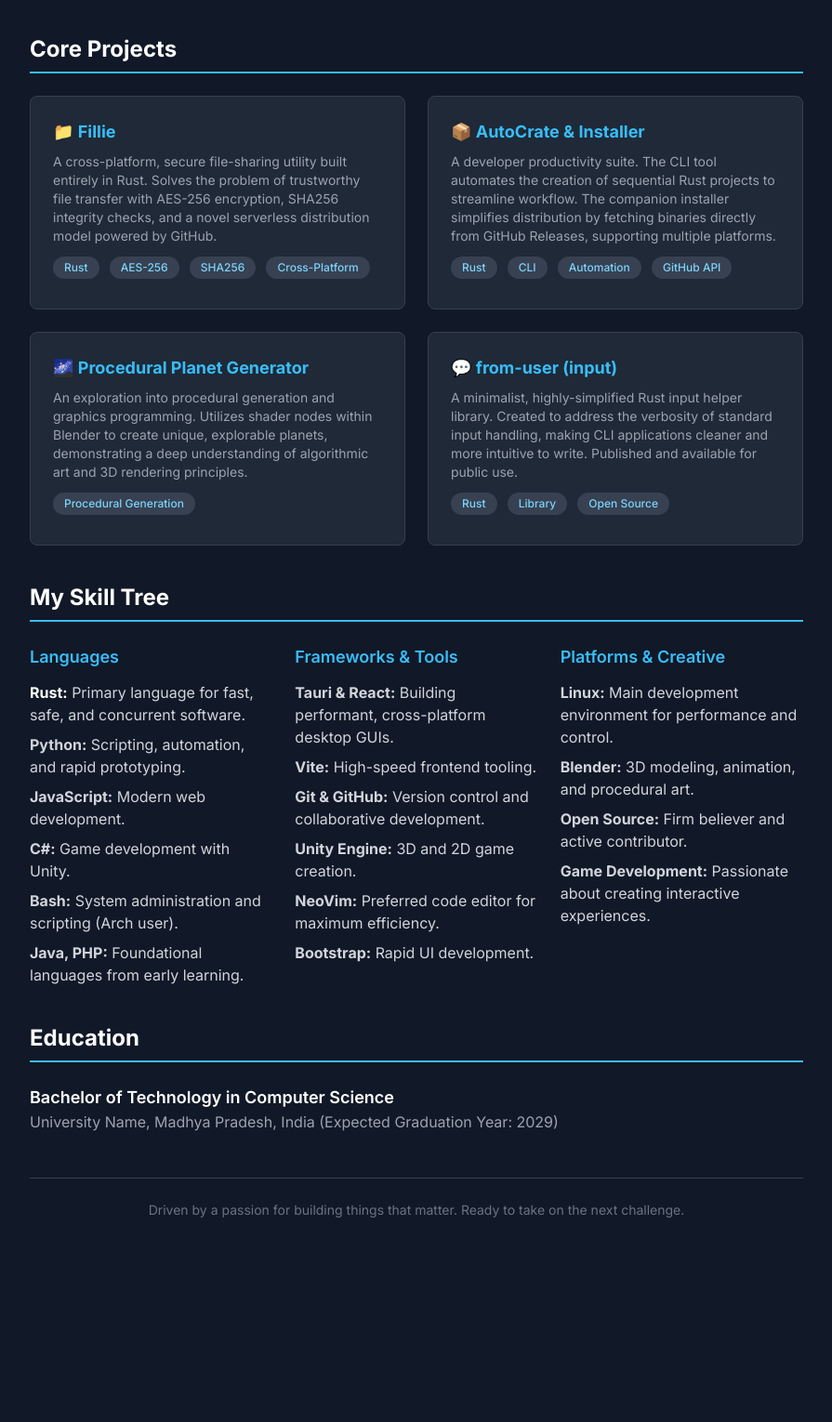
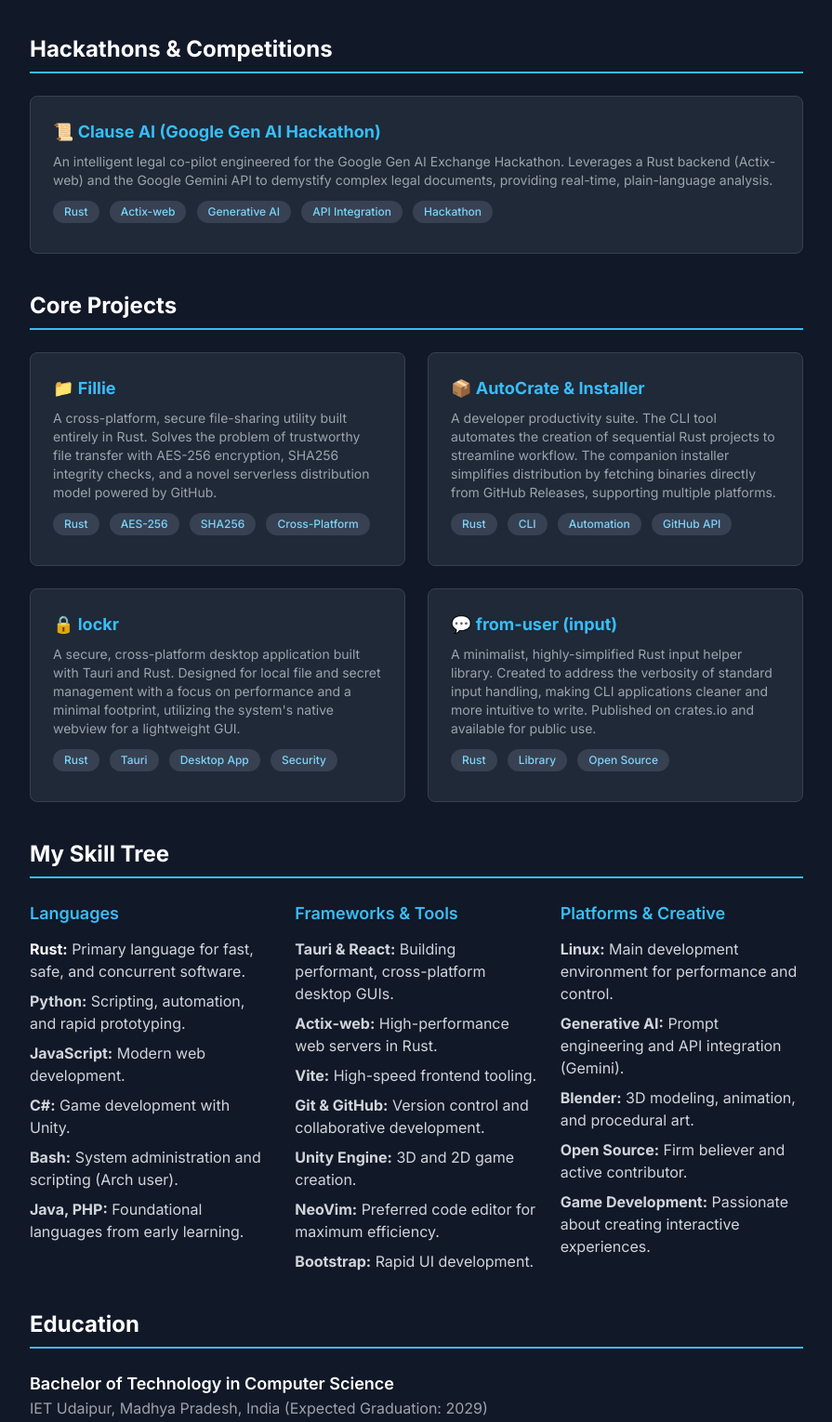
Before and after one commit to SharmaDevanshu089/sharmadevanshu089.github.io, a plain HTML site: page index.html in a window 1280 px wide. Shown: the part 439-1969 px from the top of the page at 93% size, without its empty margins (192-1087 px from the left). Before the commit the page ends 1783 px from the top, so only its background shows below. Drawn offline with nearby package versions, Linux system fonts and the light colour scheme.

Commit message:
Update for Clause Ai

```diff
--- a/index.html
+++ b/index.html
@@ -23,7 +23,6 @@
 <body class="bg-gray-900 text-gray-200">
     <div class="container mx-auto p-4 sm:p-6 lg:p-8 max-w-4xl">
 
-        <!-- Header Section -->
         <header class="flex flex-col sm:flex-row items-center justify-between mb-8">
             <div class="text-center sm:text-left mb-4 sm:mb-0">
                 <h1 class="text-4xl lg:text-5xl font-extrabold text-white">Devanshu Sharma</h1>
@@ -53,18 +52,30 @@
             </div>
         </header>
 
-        <!-- Profile Summary -->
         <section class="mb-10">
             <p class="text-base text-gray-300 leading-relaxed">
                 Self-taught and relentlessly driven, I am a developer forged in the crucible of curiosity and practical application. My journey, which began during the 2020 lockdown, is defined by a commitment to building high-quality, efficient software that solves tangible, real-world problems. I don't just write code; I architect robust solutions, specializing in the performance and safety of <strong class="text-sky-400 font-bold">Rust</strong>. I thrive on complex challenges and am on an unwavering mission to achieve 10x developer proficiency through impactful, project-based learning and significant contributions to the open-source community.
             </p>
         </section>
 
-        <!-- Projects Section -->
+        <section class="mb-10">
+            <h3 class="text-2xl font-bold text-white pb-2 mb-6 section-title">Hackathons & Competitions</h3>
+            <div class="bg-gray-800 p-6 rounded-lg border border-gray-700 hover:border-sky-500 transition-all duration-300">
+                <h4 class="text-lg font-bold text-sky-400">📜 <a href="https://github.com/SharmaDevanshu089/Clause-AI" target="_blank" rel="noopener noreferrer" class="hover:underline">Clause AI (Google Gen AI Hackathon)</a></h4>
+                <p class="text-gray-400 mt-2 text-sm">An intelligent legal co-pilot engineered for the Google Gen AI Exchange Hackathon. Leverages a Rust backend (Actix-web) and the Google Gemini API to demystify complex legal documents, providing real-time, plain-language analysis.</p>
+                <div class="mt-3 text-xs font-medium">
+                    <span class="inline-block bg-gray-700 text-sky-300 rounded-full px-3 py-1 mr-2 mb-2">Rust</span>
+                    <span class="inline-block bg-gray-700 text-sky-300 rounded-full px-3 py-1 mr-2 mb-2">Actix-web</span>
+                    <span class="inline-block bg-gray-700 text-sky-300 rounded-full px-3 py-1 mr-2 mb-2">Generative AI</span>
+                    <span class="inline-block bg-gray-700 text-sky-300 rounded-full px-3 py-1 mr-2 mb-2">API Integration</span>
+                    <span class="inline-block bg-gray-700 text-sky-300 rounded-full px-3 py-1 mr-2 mb-2">Hackathon</span>
+                </div>
+            </div>
+        </section>
+
         <section class="mb-10">
             <h3 class="text-2xl font-bold text-white pb-2 mb-6 section-title">Core Projects</h3>
             <div class="grid grid-cols-1 md:grid-cols-2 gap-6">
-                <!-- Fillie -->
                 <div class="bg-gray-800 p-6 rounded-lg border border-gray-700 hover:border-sky-500 transition-all duration-300">
                     <h4 class="text-lg font-bold text-sky-400">📁 <a href="https://github.com/SharmaDevanshu089/Fillie" target="_blank" rel="noopener noreferrer" class="hover:underline">Fillie</a></h4>
                     <p class="text-gray-400 mt-2 text-sm">A cross-platform, secure file-sharing utility built entirely in Rust. Solves the problem of trustworthy file transfer with AES-256 encryption, SHA256 integrity checks, and a novel serverless distribution model powered by GitHub.</p>
@@ -76,7 +87,6 @@
                     </div>
                 </div>
 
-                <!-- AutoCrate -->
                 <div class="bg-gray-800 p-6 rounded-lg border border-gray-700 hover:border-sky-500 transition-all duration-300">
                     <h4 class="text-lg font-bold text-sky-400">📦 <a href="https://github.com/SharmaDevanshu089/AutoCrate" target="_blank" rel="noopener noreferrer" class="hover:underline">AutoCrate & Installer</a></h4>
                     <p class="text-gray-400 mt-2 text-sm">A developer productivity suite. The CLI tool automates the creation of sequential Rust projects to streamline workflow. The companion installer simplifies distribution by fetching binaries directly from GitHub Releases, supporting multiple platforms.</p>
@@ -88,19 +98,20 @@
                     </div>
                 </div>
 
-                <!-- Procedural Planet Gen -->
                 <div class="bg-gray-800 p-6 rounded-lg border border-gray-700 hover:border-sky-500 transition-all duration-300">
-                    <h4 class="text-lg font-bold text-sky-400">🌌 Procedural Planet Generator</h4>
-                    <p class="text-gray-400 mt-2 text-sm">An exploration into procedural generation and graphics programming. Utilizes shader nodes within Blender to create unique, explorable planets, demonstrating a deep understanding of algorithmic art and 3D rendering principles.</p>
+                    <h4 class="text-lg font-bold text-sky-400">🔒 <a href="#" target="_blank" rel="noopener noreferrer" class="hover:underline">lockr</a></h4>
+                    <p class="text-gray-400 mt-2 text-sm">A secure, cross-platform desktop application built with Tauri and Rust. Designed for local file and secret management with a focus on performance and a minimal footprint, utilizing the system's native webview for a lightweight GUI.</p>
                      <div class="mt-3 text-xs font-medium">
-                        <span class="inline-block bg-gray-700 text-sky-300 rounded-full px-3 py-1 mr-2 mb-2">Procedural Generation</span>
+                        <span class="inline-block bg-gray-700 text-sky-300 rounded-full px-3 py-1 mr-2 mb-2">Rust</span>
+                        <span class="inline-block bg-gray-700 text-sky-300 rounded-full px-3 py-1 mr-2 mb-2">Tauri</span>
+                        <span class="inline-block bg-gray-700 text-sky-300 rounded-full px-3 py-1 mr-2 mb-2">Desktop App</span>
+                        <span class="inline-block bg-gray-700 text-sky-300 rounded-full px-3 py-1 mr-2 mb-2">Security</span>
                     </div>
                 </div>
 
-                 <!-- from-user (input) -->
                 <div class="bg-gray-800 p-6 rounded-lg border border-gray-700 hover:border-sky-500 transition-all duration-300">
                     <h4 class="text-lg font-bold text-sky-400">💬 <a href="https://github.com/SharmaDevanshu089/from-user" target="_blank" rel="noopener noreferrer" class="hover:underline">from-user (input)</a></h4>
-                    <p class="text-gray-400 mt-2 text-sm">A minimalist, highly-simplified Rust input helper library. Created to address the verbosity of standard input handling, making CLI applications cleaner and more intuitive to write. Published and available for public use.</p>
+                    <p class="text-gray-400 mt-2 text-sm">A minimalist, highly-simplified Rust input helper library. Created to address the verbosity of standard input handling, making CLI applications cleaner and more intuitive to write. Published on crates.io and available for public use.</p>
                      <div class="mt-3 text-xs font-medium">
                         <span class="inline-block bg-gray-700 text-sky-300 rounded-full px-3 py-1 mr-2 mb-2">Rust</span>
                         <span class="inline-block bg-gray-700 text-sky-300 rounded-full px-3 py-1 mr-2 mb-2">Library</span>
@@ -110,7 +121,6 @@
             </div>
         </section>
 
-        <!-- Skill Tree Section -->
         <section class="mb-10">
             <h3 class="text-2xl font-bold text-white pb-2 mb-6 section-title">My Skill Tree</h3>
             <div class="grid grid-cols-1 sm:grid-cols-2 md:grid-cols-3 gap-6">
@@ -129,6 +139,7 @@
                     <h4 class="text-lg font-semibold text-sky-400 mb-3">Frameworks & Tools</h4>
                     <ul class="space-y-2 text-gray-300">
                         <li><strong>Tauri & React:</strong> Building performant, cross-platform desktop GUIs.</li>
+                        <li><strong>Actix-web:</strong> High-performance web servers in Rust.</li>
                         <li><strong>Vite:</strong> High-speed frontend tooling.</li>
                         <li><strong>Git & GitHub:</strong> Version control and collaborative development.</li>
                         <li><strong>Unity Engine:</strong> 3D and 2D game creation.</li>
@@ -140,6 +151,7 @@
                     <h4 class="text-lg font-semibold text-sky-400 mb-3">Platforms & Creative</h4>
                     <ul class="space-y-2 text-gray-300">
                         <li><strong>Linux:</strong> Main development environment for performance and control.</li>
+                        <li><strong>Generative AI:</strong> Prompt engineering and API integration (Gemini).</li>
                         <li><strong>Blender:</strong> 3D modeling, animation, and procedural art.</li>
                         <li><strong>Open Source:</strong> Firm believer and active contributor.</li>
                          <li><strong>Game Development:</strong> Passionate about creating interactive experiences.</li>
@@ -148,16 +160,14 @@
             </div>
         </section>
 
-        <!-- Education -->
         <section>
              <h3 class="text-2xl font-bold text-white pb-2 mb-6 section-title">Education</h3>
              <div>
                 <h4 class="text-lg font-semibold text-white">Bachelor of Technology in Computer Science</h4>
-                <p class="text-gray-400">University Name, Madhya Pradesh, India (Expected Graduation Year: 2029)</p>
+                <p class="text-gray-400">IET Udaipur, Madhya Pradesh, India (Expected Graduation: 2029)</p>
              </div>
         </section>
 
-        <!-- Footer -->
         <footer class="text-center mt-12 pt-6 border-t border-gray-700">
             <p class="text-gray-500 text-sm">Driven by a passion for building things that matter. Ready to take on the next challenge.</p>
         </footer>
```
